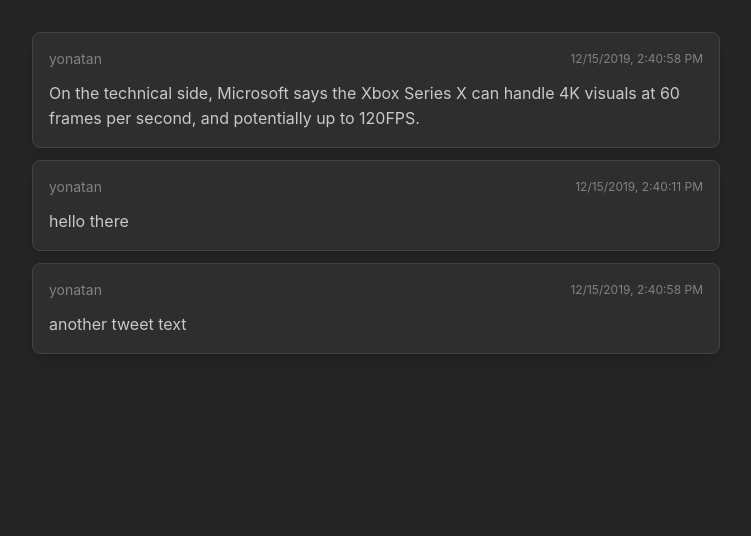
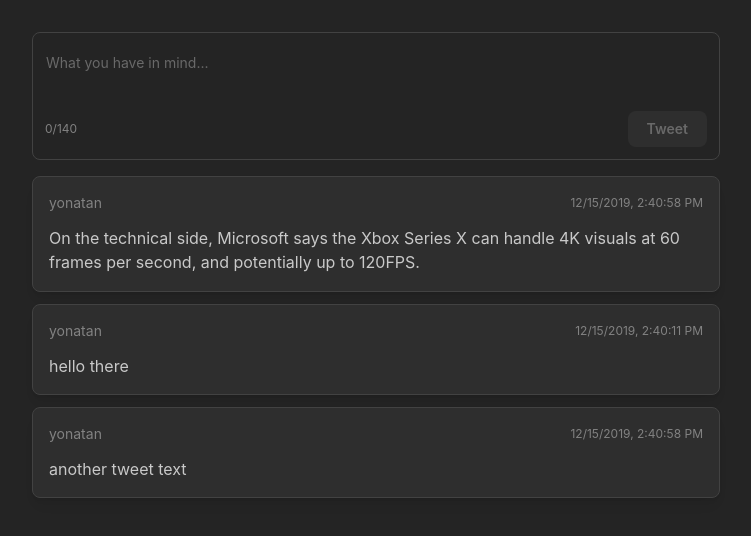
Before and after one commit to DanielChernov99/Tweeter-2.0, a React (Vite) app: page / in a window 1280 px wide. Shown: the top 536 px of the page, without its empty margins (264-1015 px from the left). Built offline with nearby package versions, Linux system fonts and the light colour scheme.

Commit message:
Add NewTweetBox component and update tweet structure in HomePage
- Implement NewTweetBox for creating new tweets with character limit validation.
- Update tweet data structure from 'content' to 'text' in HomePage and TweetCard.

```diff
--- a/src/components/NewTweetBox.jsx
+++ b/src/components/NewTweetBox.jsx
@@ -0,0 +1,47 @@
+import { Textarea ,Paper,Button,Group,Text} from '@mantine/core';
+import { useState } from 'react';
+
+const MAX_TWEET_LENGTH = 140;
+// error="The tweet can't contain more then 140 chars"
+
+export default function NewTweetBox({addTweet}) {
+    const [input,setInput] = useState("")
+    const isTooLong = input.length > MAX_TWEET_LENGTH;
+    const isEmpty = input.trim().length === 0;
+
+    const handleTweet = () => {
+        if (isTooLong || isEmpty) return;
+
+        addTweet(input.trim());
+        setInput("");
+    };
+
+  return (
+    <Paper withBorder radius="md" p="sm">
+      <Textarea
+        value={input}
+        onChange={(event) => setInput(event.currentTarget.value)}
+        minRows={4}
+        variant="unstyled"
+        placeholder="What you have in mind..."
+      />
+
+      <Group justify="space-between" mt="xs">
+        <Text size="xs" c={isTooLong ? "red" : "dimmed"}>
+          {input.length}/{MAX_TWEET_LENGTH}
+        </Text>
+
+        <Button onClick={handleTweet} disabled={isTooLong || isEmpty}>
+          Tweet
+        </Button>
+      </Group>
+
+      {isTooLong && (
+        <Text size="xs" c="red" mt="xs">
+          The tweet can't contain more than 140 chars
+        </Text>
+      )}
+    </Paper>
+
+  );
+}
--- a/src/components/TweetCard.jsx
+++ b/src/components/TweetCard.jsx
@@ -13,7 +13,7 @@
             {new Date(tweet.date).toLocaleString()}
             </Text>
         </Group>
-        <Text>{tweet.content}</Text>
+        <Text>{tweet.text}</Text>
         </Card>
     )
 }
--- a/src/pages/HomePage.jsx
+++ b/src/pages/HomePage.jsx
@@ -1,27 +1,28 @@
 import {useState,useEffect} from 'react'
 import {Container,Stack} from '@mantine/core';
 import TweetsContainer from '../components/TweetsContainer';
+import NewTweetBox from '../components/NewTweetBox';
 
-
+const mockUserName = "yonatan";
 const mockTweets = [
     {
         id: "1",
         userName: "yonatan",
         date: "2019-12-15T14:40:58.340Z",
-        content:
+        text:
         "On the technical side, Microsoft says the Xbox Series X can handle 4K visuals at 60 frames per second, and potentially up to 120FPS.",
     },
     {
         id: "2",
         userName: "yonatan",
         date: "2019-12-15T14:40:11.083Z",
-        content: "hello there",
+        text: "hello there",
     },
     {
         id: "3",
         userName: "yonatan",
         date: "2019-12-15T14:40:58.340Z",
-        content: "another tweet text",
+        text: "another tweet text",
     },
 ];
 
@@ -29,10 +30,20 @@
 
     const [tweets,setTweets] = useState(mockTweets)
 
+    const addTweet = (tweetText) =>{
+        const newTweet = {
+            id:crypto.randomUUID(),
+            userName:mockUserName,
+            text:tweetText,
+            date: new Date().toLocaleString()
+        }
+        setTweets(prev => [...prev,newTweet].sort((a,b) => new Date(b.date) - new Date(a.date)))
+    }
 
     return (
         <Container size="sm" py="xl">
             <Stack gap="md">
+                <NewTweetBox addTweet={addTweet}/>
                 <TweetsContainer tweets={tweets}/>
             </Stack>
         </Container>
```
